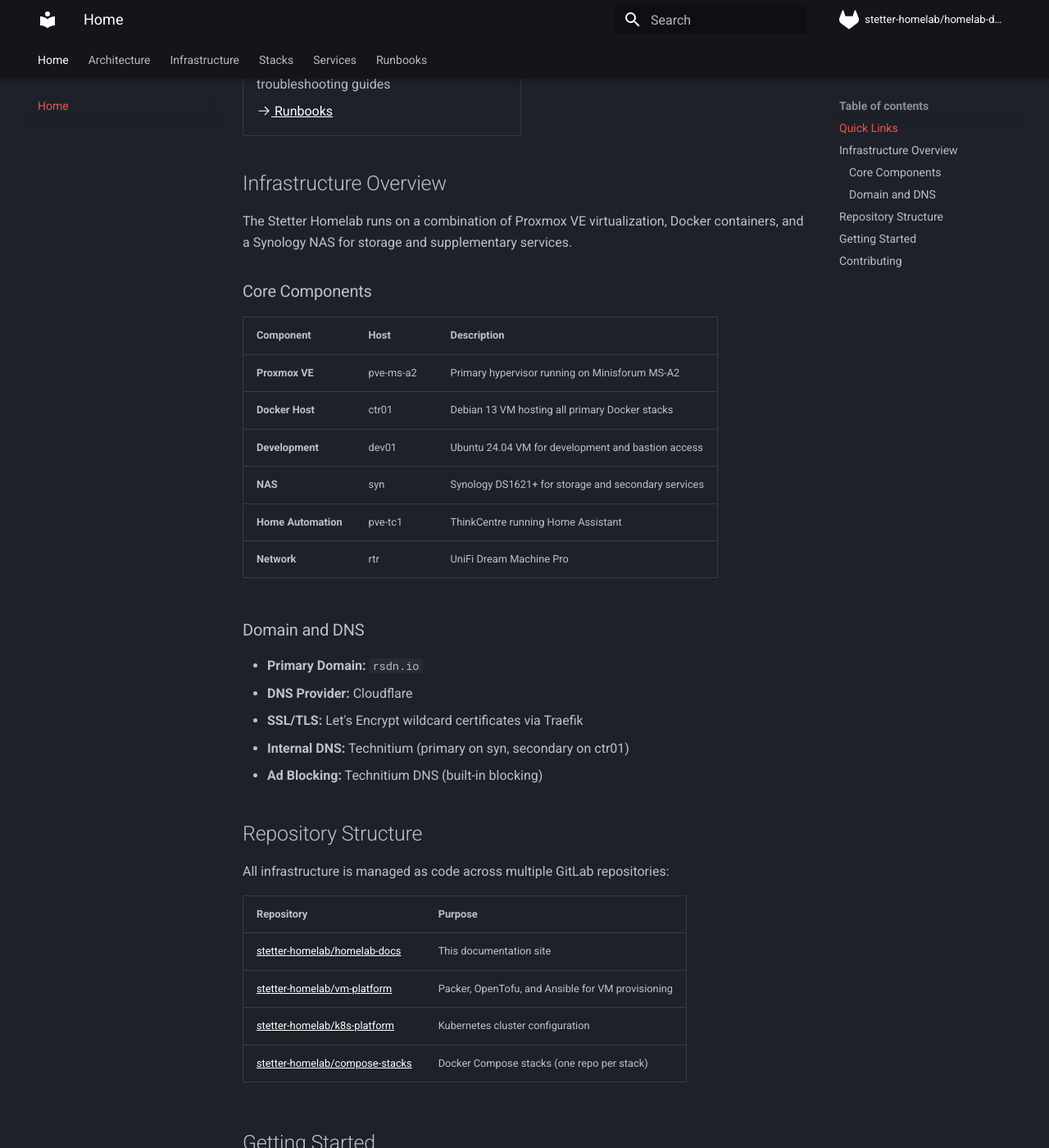
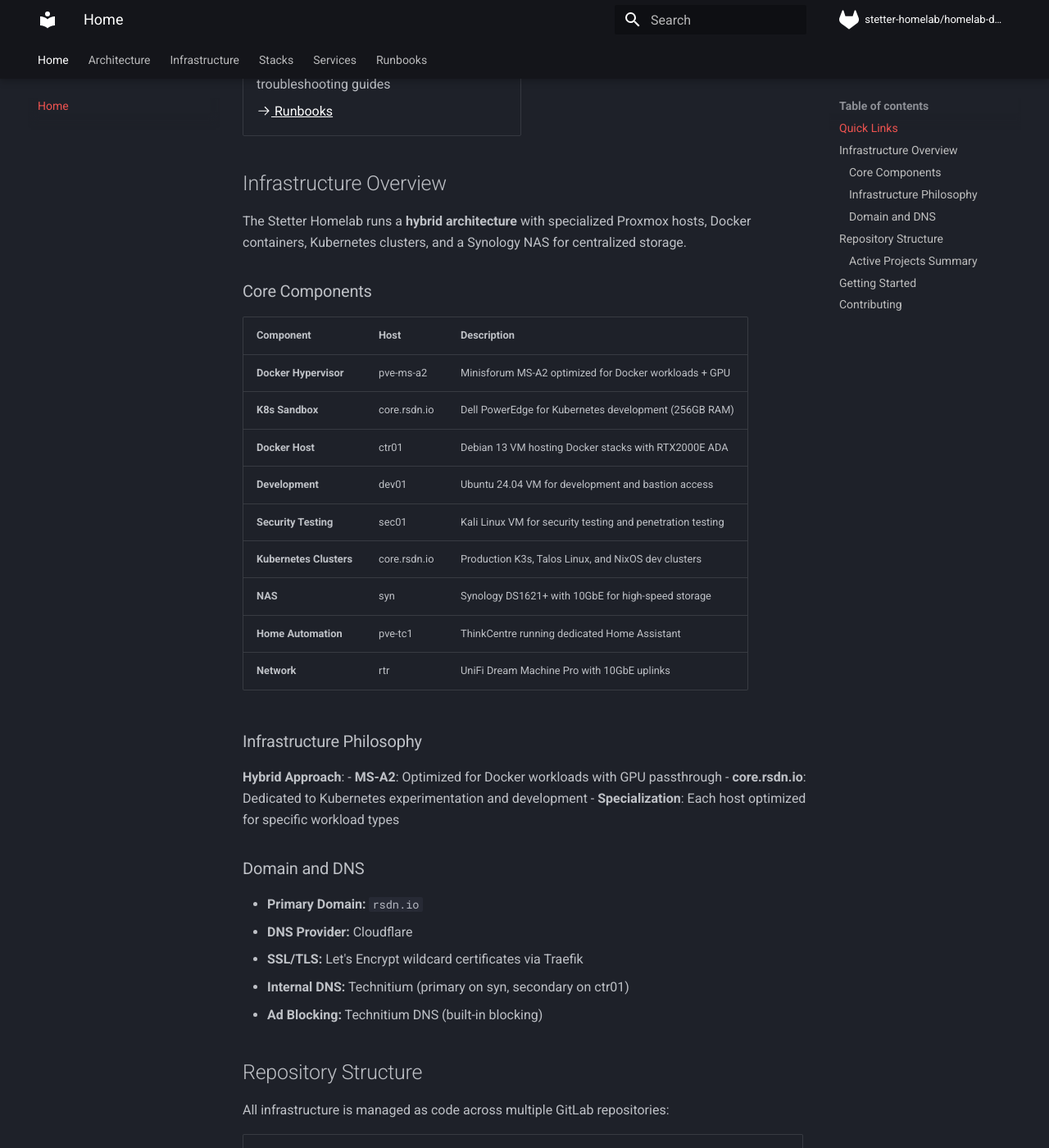
Before and after one commit to johnstetter/homelab-docs, an MkDocs documentation site: the page built from docs/index.md, in a window 1280 px wide and 1400 px high, scrolled down 781 px. Shown: the whole window at 82% size. Built offline with MkDocs 1.6.1 and Material for MkDocs 9.7.7, drawn with Linux system fonts in a browser that asks for light colours; comment, search, counter and statistics services are not loaded; the version menu is left out; some of the changed text lies outside the part shown.

Commit message:
docs(index): update main page for hybrid infrastructure
Updated main documentation index to reflect hybrid infrastructure approach
and current active project status. Added proper infrastructure overview
and project repository organization.

Fixes #9

Co-Authored-By: Claude Sonnet 4 <noreply@anthropic.com>

```diff
--- a/docs/index.md
+++ b/docs/index.md
@@ -50,18 +50,28 @@ Welcome to the central documentation hub for the Stetter Homelab infrastructure.
 
 ## Infrastructure Overview
 
-The Stetter Homelab runs on a combination of Proxmox VE virtualization, Docker containers, and a Synology NAS for storage and supplementary services.
+The Stetter Homelab runs a **hybrid architecture** with specialized Proxmox hosts, Docker containers, Kubernetes clusters, and a Synology NAS for centralized storage.
 
 ### Core Components
 
 | Component | Host | Description |
 |-----------|------|-------------|
-| **Proxmox VE** | pve-ms-a2 | Primary hypervisor running on Minisforum MS-A2 |
-| **Docker Host** | ctr01 | Debian 13 VM hosting all primary Docker stacks |
+| **Docker Hypervisor** | pve-ms-a2 | Minisforum MS-A2 optimized for Docker workloads + GPU |
+| **K8s Sandbox** | core.rsdn.io | Dell PowerEdge for Kubernetes development (256GB RAM) |
+| **Docker Host** | ctr01 | Debian 13 VM hosting Docker stacks with RTX2000E ADA |
 | **Development** | dev01 | Ubuntu 24.04 VM for development and bastion access |
-| **NAS** | syn | Synology DS1621+ for storage and secondary services |
-| **Home Automation** | pve-tc1 | ThinkCentre running Home Assistant |
-| **Network** | rtr | UniFi Dream Machine Pro |
+| **Security Testing** | sec01 | Kali Linux VM for security testing and penetration testing |
+| **Kubernetes Clusters** | core.rsdn.io | Production K3s, Talos Linux, and NixOS dev clusters |
+| **NAS** | syn | Synology DS1621+ with 10GbE for high-speed storage |
+| **Home Automation** | pve-tc1 | ThinkCentre running dedicated Home Assistant |
+| **Network** | rtr | UniFi Dream Machine Pro with 10GbE uplinks |
+
+### Infrastructure Philosophy
+
+**Hybrid Approach**:
+- **MS-A2**: Optimized for Docker workloads with GPU passthrough
+- **core.rsdn.io**: Dedicated to Kubernetes experimentation and development
+- **Specialization**: Each host optimized for specific workload types
 
 ### Domain and DNS
 
@@ -75,12 +85,21 @@ The Stetter Homelab runs on a combination of Proxmox VE virtualization, Docker c
 
 All infrastructure is managed as code across multiple GitLab repositories:
 
-| Repository | Purpose |
-|------------|---------|
-| [stetter-homelab/homelab-docs](https://gitlab.com/stetter-homelab/homelab-docs) | This documentation site |
-| [stetter-homelab/vm-platform](https://gitlab.com/stetter-homelab/vm-platform) | Packer, OpenTofu, and Ansible for VM provisioning |
-| [stetter-homelab/k8s-platform](https://gitlab.com/stetter-homelab/k8s-platform) | Kubernetes cluster configuration |
-| [stetter-homelab/compose-stacks](https://gitlab.com/stetter-homelab/compose-stacks) | Docker Compose stacks (one repo per stack) |
+| Repository | Purpose | Status |
+|------------|---------|--------|
+| [stetter-homelab/homelab-docs](https://gitlab.com/stetter-homelab/homelab-docs) | This documentation site | ✅ Active |
+| [stetter-homelab/vm-platform](https://gitlab.com/stetter-homelab/vm-platform) | Packer, OpenTofu, and Ansible for VM provisioning | ✅ Active |
+| [stetter-homelab/k8s-platform](https://gitlab.com/stetter-homelab/k8s-platform) | NixOS-based Kubernetes cluster management | ✅ Active |
+| [stetter-homelab/talos-platform](https://gitlab.com/stetter-homelab/talos-platform) | CLI-based Talos Linux cluster management | ✅ Active |
+| [stetter-homelab/talos-terraform-poc](https://gitlab.com/stetter-homelab/talos-terraform-poc) | Terraform provider approach for Talos | 🔄 Development |
+| [stetter-homelab/compose-stacks](https://gitlab.com/stetter-homelab/compose-stacks) | Docker Compose stacks (multiple repos) | ✅ Active |
+
+### Active Projects Summary
+
+- **Docker Platform**: Stateful services on ctr01 (MS-A2)
+- **Kubernetes Development**: Multiple clusters on core.rsdn.io
+- **Talos Linux**: Two parallel approaches (CLI vs Terraform)
+- **Security Testing**: Kali Linux environment on sec01
 
 ## Getting Started
 
```
